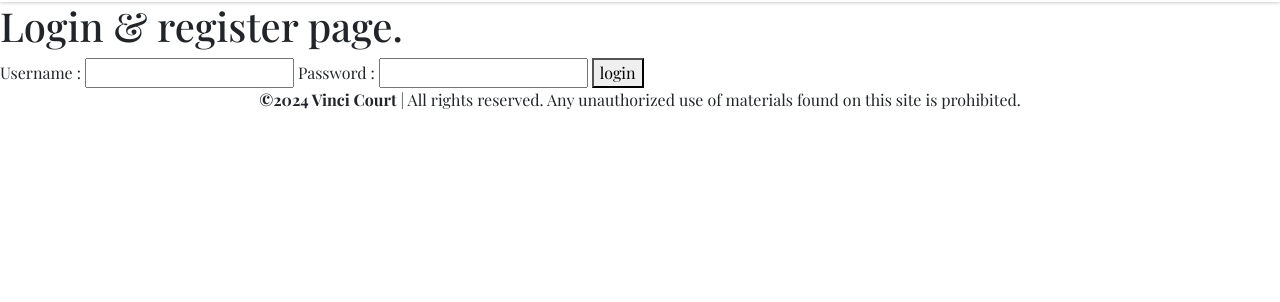
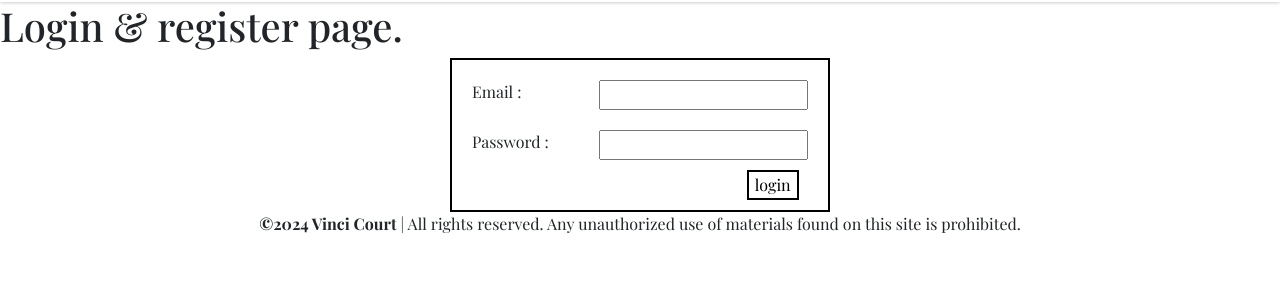
Before and after one commit to Thimote147/Project_web, a Node server app: page /users/login in a window 1280 px wide. Shown: the part 132-434 px from the top of the page. Run offline with Node 20, Linux system fonts and the light colour scheme; tables that the repository leaves empty hold one stand-in row (values such as "Sample post"); some libraries are stand-ins or nearby versions; some web fonts are replaced.

Commit message:
Updating form frontend

```diff
--- a/public/stylesheets/style.css
+++ b/public/stylesheets/style.css
@@ -85,10 +85,10 @@ nav ul li a,
 
 #heading div.col-3:last-child a:hover,
 nav ul li a:hover,
-#logout-btn:hover {
+#logout-btn:hover,
+#auth form button:hover {
     color: #D2B48C;
     text-decoration: underline;
-
 }
 
 nav ul.navbar-nav li {
@@ -159,6 +159,13 @@ footer #credits {
     padding: 30px;
 }
 
+.col-4 table,
+.col-8 #court_details,
+.col-8 #courts_presentation {
+    border: #000 2px solid;
+    width: 100%;
+}
+
 .col-4 th {
     min-width: 150px;
     text-align: center;
@@ -170,7 +177,8 @@ footer #credits {
     margin: 5px;
 }
 
-#court_details h5 {
+#court_details h5,
+#courts_presentation h5 {
     text-align: center;
 }
 
@@ -180,7 +188,33 @@ footer #credits {
 }
 
 #court_details #court_img img {
-    width: 100%;
+    width: 80%;
     height: 100%;
     object-fit: cover;
+    margin-left: 10%;
 }
+
+#court_details div {
+    display: flex;
+    flex-direction: row;
+}
+
+#auth {
+    margin: auto;
+    padding: 10px;
+    width: 380px;
+    border: #000 2px solid;
+}
+
+#auth form div {
+    display: flex;
+    flex-direction: row;
+    justify-content: space-between;
+    padding: 10px;
+}
+
+#auth form button {
+    border: #000 2px solid;
+    background-color: #fff;
+    margin-left: 80%;
+}
--- a/routes/users.js
+++ b/routes/users.js
@@ -11,10 +11,15 @@ router.get('/', (req, res) => {
 /* GET user login page. */
 router.get('/login', (req, res) => {
     const login = `<form action="/users/login/auth" method="post">
-                        <label for= "email">Username :</label>
+                        <div>
+                            <label for= "email">Email : </label>
                             <input type="email" name="email">
-                        <label for="password">Password :</label>
+                        </div>
+                        <div>
+                            <label for="password">Password : </label>
                             <input type="password" name="password">
+                        </div>
+
                         <button type="submit">login</button>
                     </form>`;
     res.render('user.hbs', { form: login });
@@ -33,16 +38,27 @@ router.post("/login/auth", (req, res) => {
 /* GET user register page. */
 router.get('/register', (req, res) => {
     const register = `<form action="/users/register/add" method="post">
-                            <label for= "firstname">Firstname :</label>
+                            <div>
+                                <label for= "firstname">Firstname : </label>
                                 <input type="text" name="firstname">
-                            <label for= "surname">Surname :</label>
+                            </div>
+                            <div>
+                                <label for= "surname">Surname : </label>
                                 <input type="text" name="surname">
-                            <label for= "email">Email :</label>
+                            </div>
+                            <div>
+                                <label for= "email">Email : </label>
                                 <input type="email" name="email">
-                            <label for="password">Password :</label>
+                            </div>
+                            <div>
+                                <label for="password">Password : </label>
                                 <input type="password" name="password">
-                            <label for="confirmation">Confirmation :</label>
+                            </div>
+                            <div>
+                                <label for="confirmation">Confirmation : </label>
                                 <input type="password" name="confirmation">
+                            </div>
+
                             <button type="submit">register</button></form>`;
     res.render('user.hbs', { form: register });
 });
--- a/views/layout.hbs
+++ b/views/layout.hbs
@@ -33,7 +33,7 @@
                 <div id="headingLine"></div>
                 <a href="/">Profile</a>
                 <div id="headingLine"></div>
-                <form action="users/logout" method="post">
+                <form action="/users/logout" method="post">
                     <button type="submit" id="logout-btn">Logout</button>
                 </form>
                 {{else}}
@@ -56,7 +56,7 @@
             </button>
 
             <!-- Navigation Links -->
-            <div class="collapse navbar-collapse affix-top" id="collapsibleNavbar">
+            <div class="collapse navbar-collapse" id="collapsibleNavbar">
                 <ul class="navbar-nav mr-auto">
                     <li class="nav-item">
                         <a href="/">
@@ -98,7 +98,7 @@
     </footer>
 </body>
 
-<script>
+<!-- <script>
     document.addEventListener("DOMContentLoaded", function () {
         window.addEventListener('scroll', function () {
             if (window.scrollY > 90) {
@@ -124,6 +124,6 @@
             }
         });
     });
-</script>
+</script> -->
 
 </html>
--- a/views/user.hbs
+++ b/views/user.hbs
@@ -1,5 +1,6 @@
 <main>
     <h1>Login &amp; register page.</h1>
-
-    {{{form}}}
+    <section id="auth">
+        {{{form}}}
+    </section>
 </main>
```
Also changed, not shown: views/court.hbs (+9 -3 lines), models/gestion.db. Lines whose indentation alone changed are shown as unchanged.
